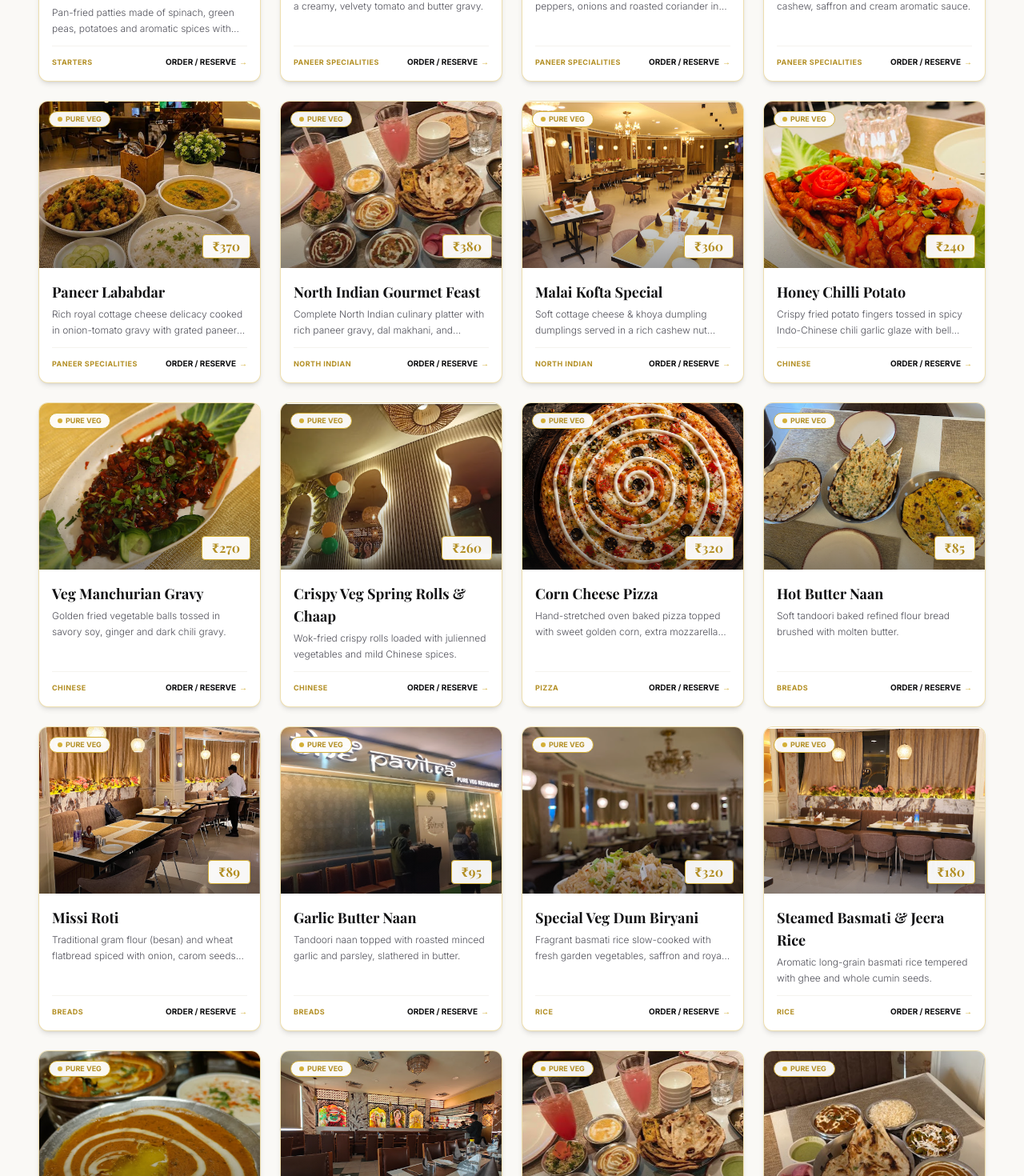
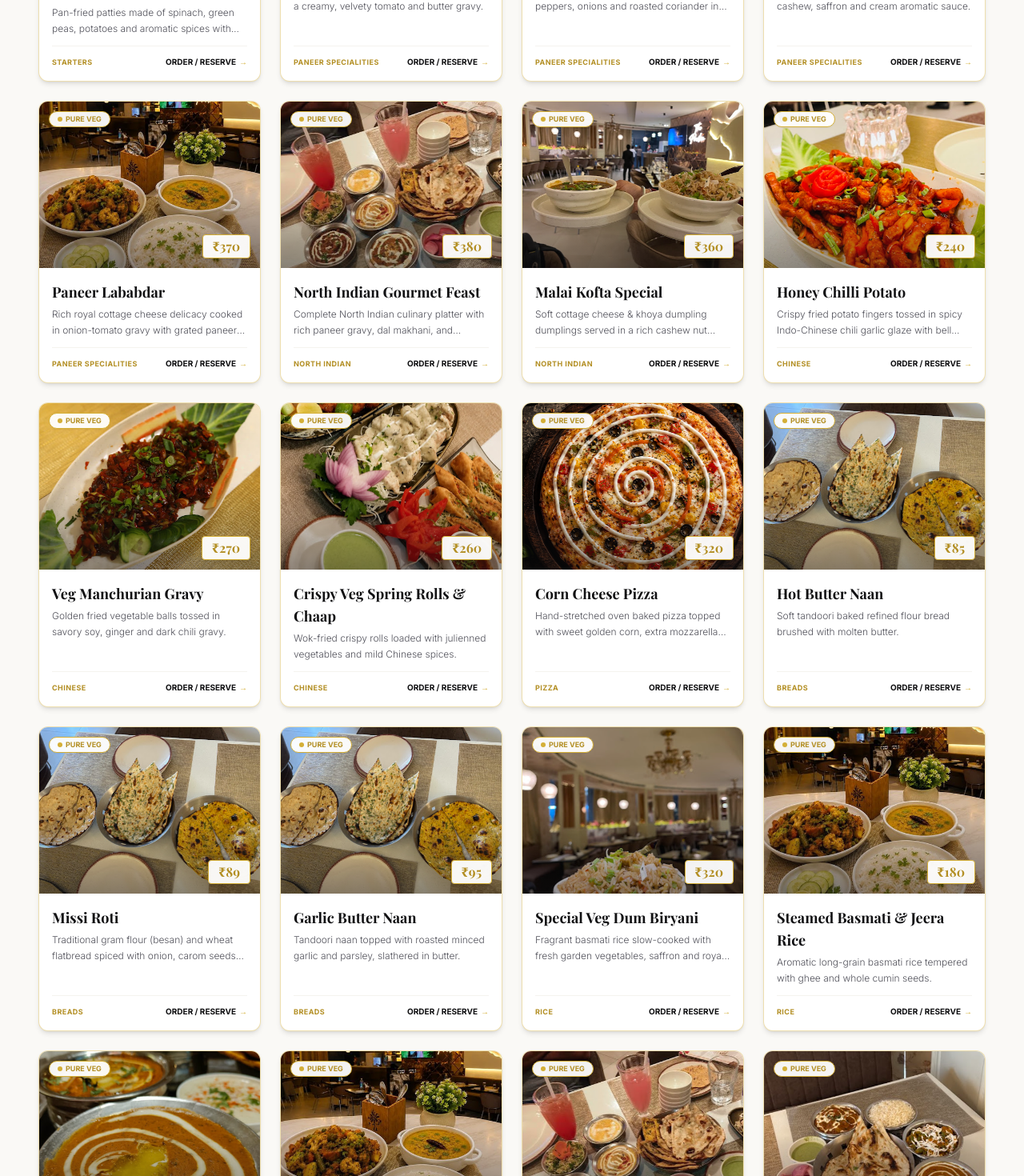
Before and after one commit to sumitxcman/The-pavitra, a Next.js app: page / in a window 1280 px wide. Shown: the part 4420-5890 px from the top of the page at 80% size. Built offline with nearby package versions, Linux system fonts and the light colour scheme; a web font is replaced by a local one.

Commit message:
Update all items in Pure Vegetarian Menu to strictly use authentic real food and beverage photos

```diff
--- a/next.config.mjs
+++ b/next.config.mjs
@@ -1,5 +1,6 @@
 /** @type {import('next').NextConfig} */
 const nextConfig = {
+  output: 'standalone',
   images: {
     remotePatterns: [
       {
--- a/src/data/menuData.ts
+++ b/src/data/menuData.ts
@@ -140,7 +140,7 @@ export const MENU_ITEMS: MenuItem[] = [
     category: 'North Indian',
     price: 360,
     description: 'Soft cottage cheese & khoya dumpling dumplings served in a rich cashew nut sauce.',
-    image: '/images/pavitra-grand-hall.png',
+    image: '/images/server-bowls.png',
     isVegetarian: true,
     isChefSpecial: true,
     spicyLevel: 1,
@@ -174,7 +174,7 @@ export const MENU_ITEMS: MenuItem[] = [
     category: 'Chinese',
     price: 260,
     description: 'Wok-fried crispy rolls loaded with julienned vegetables and mild Chinese spices.',
-    image: '/images/pavitra-event-decor.png',
+    image: '/images/spring-rolls-malai-chaap.png',
     isVegetarian: true,
     spicyLevel: 1,
   },
@@ -210,7 +210,7 @@ export const MENU_ITEMS: MenuItem[] = [
     category: 'Breads',
     price: 89,
     description: 'Traditional gram flour (besan) and wheat flatbread spiced with onion, carom seeds and fresh coriander.',
-    image: '/images/pavitra-side-hall.png',
+    image: '/images/tandoori-breads-basket.png',
     isVegetarian: true,
     isChefSpecial: true,
   },
@@ -220,7 +220,7 @@ export const MENU_ITEMS: MenuItem[] = [
     category: 'Breads',
     price: 95,
     description: 'Tandoori naan topped with roasted minced garlic and parsley, slathered in butter.',
-    image: '/images/pavitra-wide-entrance.png',
+    image: '/images/tandoori-breads-basket.png',
     isVegetarian: true,
     isPopular: true,
   },
@@ -244,7 +244,7 @@ export const MENU_ITEMS: MenuItem[] = [
     category: 'Rice',
     price: 180,
     description: 'Aromatic long-grain basmati rice tempered with ghee and whole cumin seeds.',
-    image: '/images/intimate-tables.png',
+    image: '/images/mix-veg-dal-combo.png',
     isVegetarian: true,
   },
 
@@ -267,7 +267,7 @@ export const MENU_ITEMS: MenuItem[] = [
     category: 'Dal & Curries',
     price: 290,
     description: 'Seasonal vegetables cooked in traditional earthenware pot with rich onion-tomato masala and yellow dal tadka.',
-    image: '/images/cultural-art-hall.png',
+    image: '/images/mix-veg-dal-combo.png',
     isVegetarian: true,
     spicyLevel: 1,
   },
```
Also changed, not shown: 2 other files (tests, documents, lock files or other folders).
